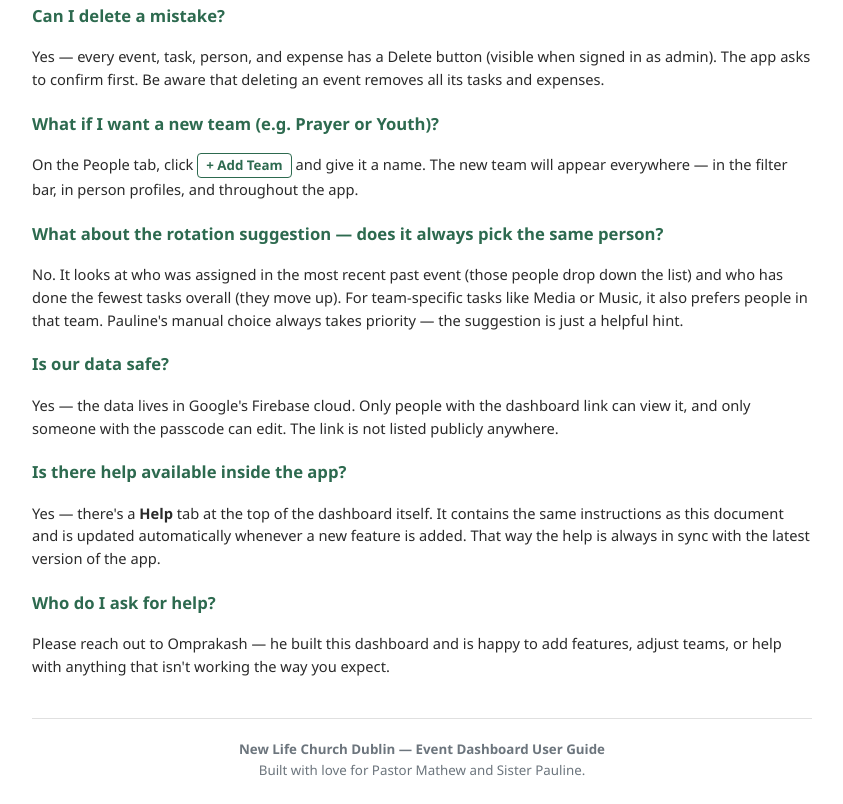
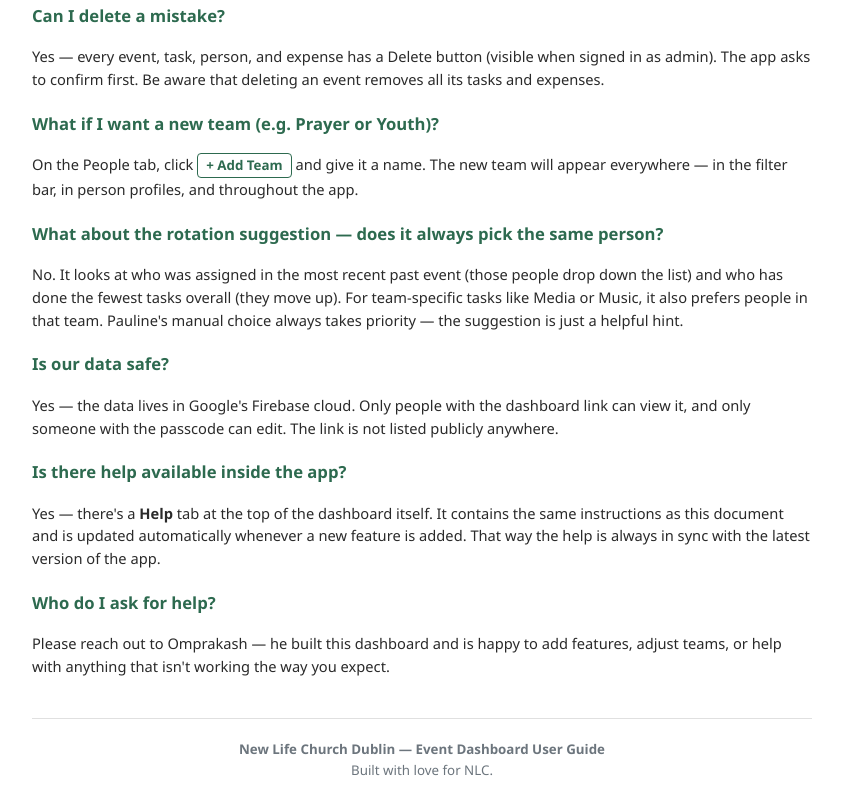
Before and after one commit to newlifechurchdublin/nlc-event-dashboard, a plain HTML site: page USER_GUIDE.html in a window 1280 px wide. Shown: the part 6694-7498 px from the top of the page, without its empty margins (218-1061 px from the left). Drawn offline with Linux system fonts and the light colour scheme.

Commit message:
Soften footer to "Built with love for NLC"
The dashboard is used by the whole team, not just Pastor and Pauline,
so the footer text now addresses the church as a whole.

Co-Authored-By: Claude Opus 4.7 <noreply@anthropic.com>

```diff
--- a/USER_GUIDE.html
+++ b/USER_GUIDE.html
@@ -390,7 +390,7 @@
 
 <footer>
   <p><b>New Life Church Dublin — Event Dashboard User Guide</b><br>
-  Built with love for Pastor Mathew and Sister Pauline.</p>
+  Built with love for NLC.</p>
 </footer>
 
 </body>
```
Also changed, not shown: index.html (+1 -1 lines).
